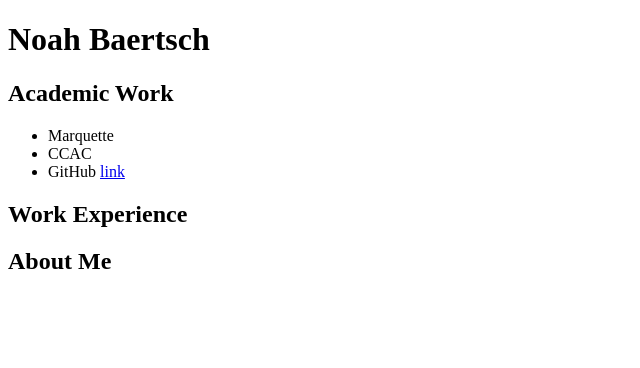
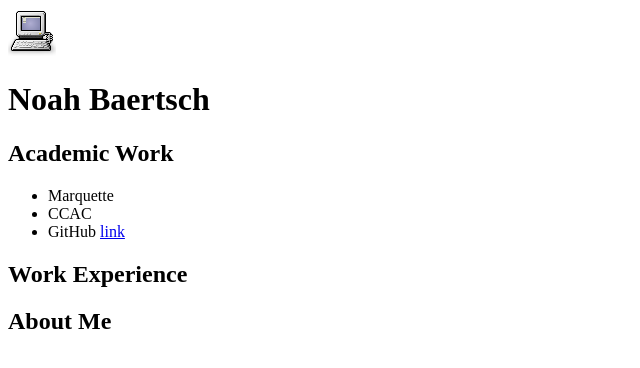
Before and after one commit to nbaertsch/MyWebsite, a plain HTML site: page noah_homepage.html in a window 1280 px wide. Shown: the whole page, without its empty margins (0-640 px from the left). Drawn offline with Linux system fonts and the light colour scheme.

Commit message:
added an image

```diff
--- a/noah_homepage.html
+++ b/noah_homepage.html
@@ -5,6 +5,7 @@
 
 <head>
 	<title>Homepage</title>
+    <img src="img/Gnome-system.png">
 </head>
 
 <body>
```
Also changed, not shown: img/Gnome-system.png (added).
